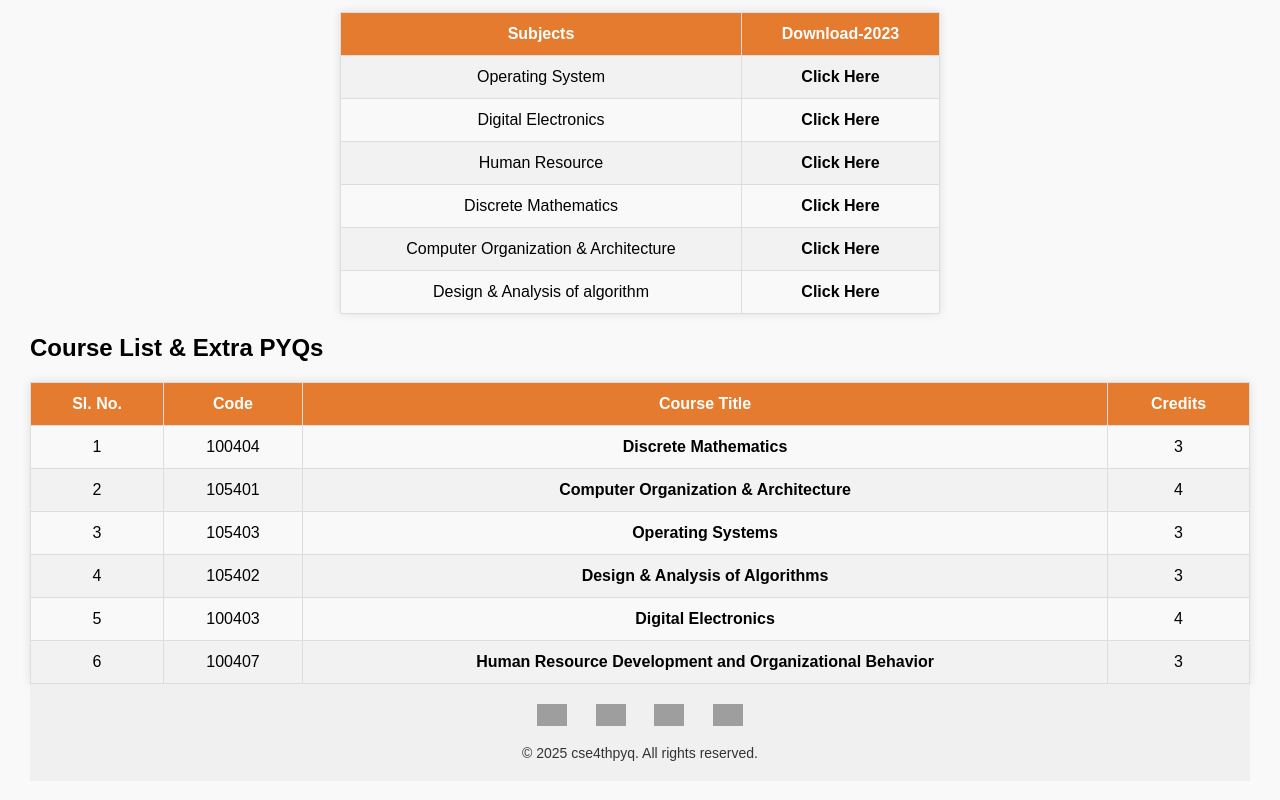
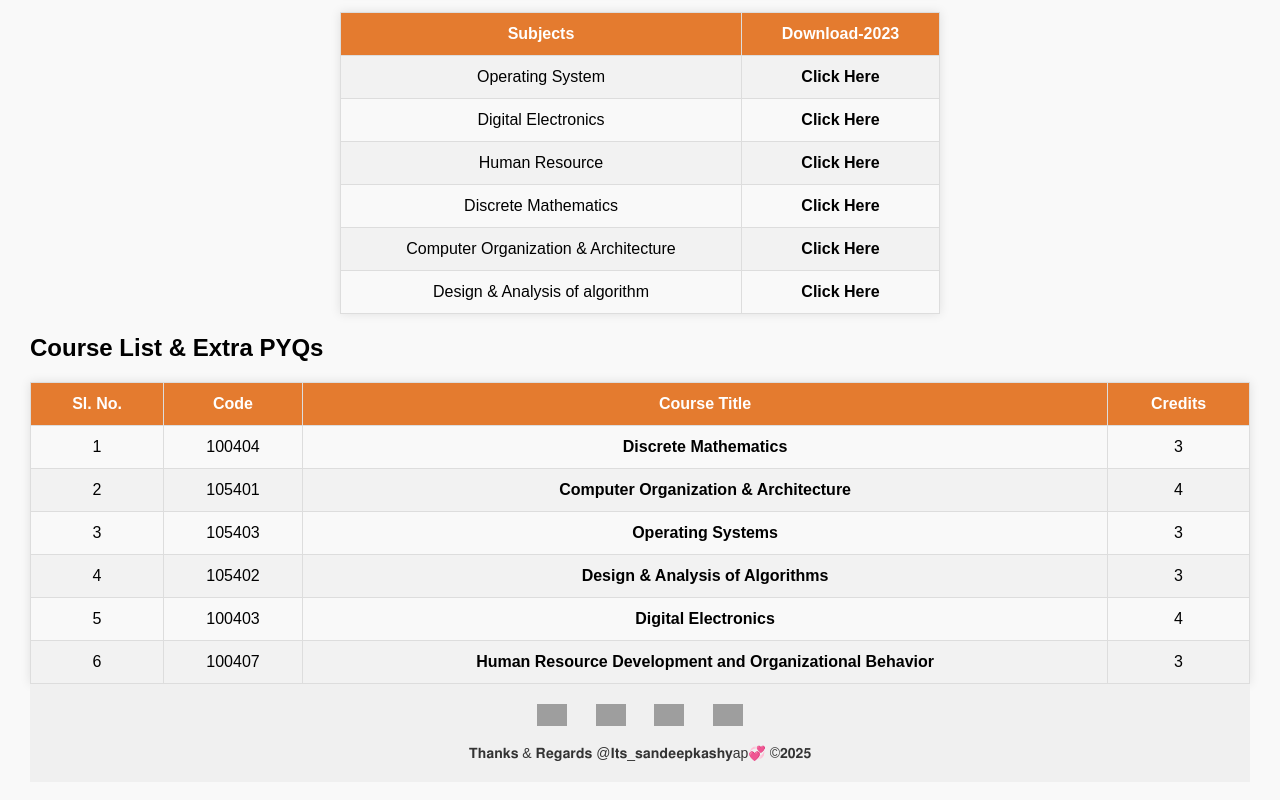
Before and after one commit to Sandeepkr07/CSE4THPYQ, a plain HTML site: page index.html in a window 1280 px wide. Shown: the part 428-1228 px from the top of the page. Drawn offline with Linux system fonts and the light colour scheme; grey boxes are pictures that could not be loaded.

Commit message:
Update index.html

```diff
--- a/index.html
+++ b/index.html
@@ -233,7 +233,7 @@
 
   <!-- Footer Text -->
   <div style="font-size: 14px; color: #333;">
-    © 2025 cse4thpyq. All rights reserved.
+    𝐓𝐡𝐚𝐧𝐤𝐬 & 𝐑𝐞𝐠𝐚𝐫𝐝𝐬 @𝐈𝐭𝐬_𝐬𝐚𝐧𝐝𝐞𝐞𝐩𝐤𝐚𝐬𝐡𝐲ap💞 ©𝟐𝟎𝟐𝟓
   </div>
 </footer>
 </body>
```
